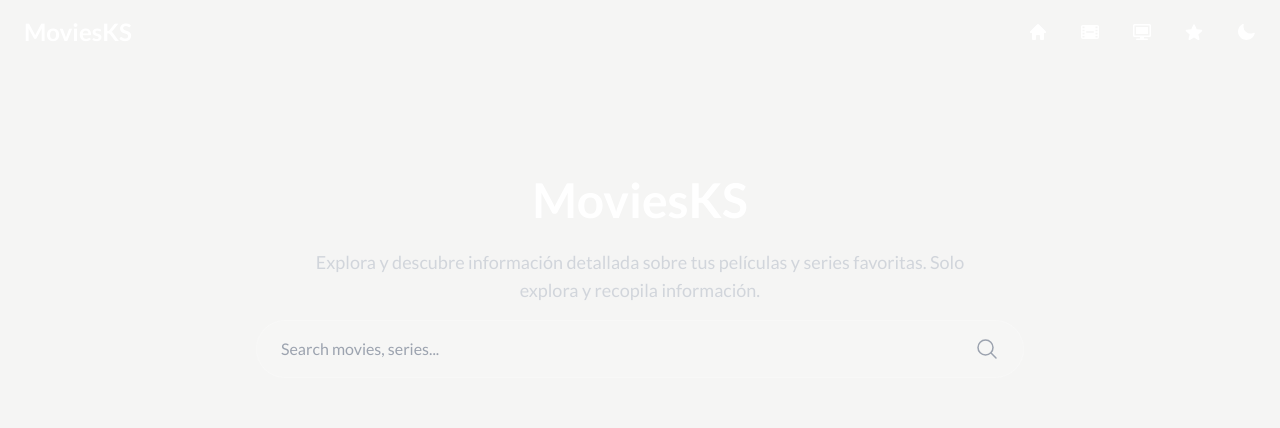
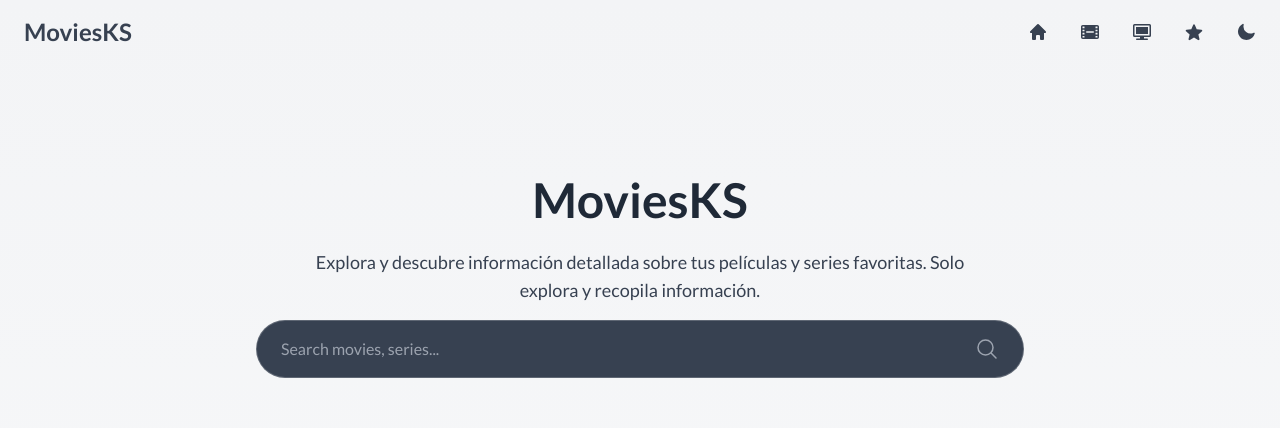
Before and after one commit to KellbisJ/MoviesKS, a React (Vite) app in the folder frontend/: page / in a window 1280 px wide. Shown: the top 428 px of the page. Built offline with nearby package versions, Linux system fonts and the light colour scheme; no server answers.

Commit message:
sm styles changes to a new dark/light mode

```diff
--- a/frontend/src/components/layout/index.tsx
+++ b/frontend/src/components/layout/index.tsx
@@ -15,7 +15,7 @@ const Layout = (): React.JSX.Element => {
 	useEffect(() => {}, [location]);
 
 	return (
-		<main className="bg-stone-100 flex flex-col min-h-screen dark:bg-gradient-to-b from-slate-900 to-slate-800 transition">
+		<main className="bg-gradient-to-b from-gray-100 to-gray-50 flex flex-col min-h-screen dark:bg-gradient-to-b dark:from-slate-900 dark:to-slate-800 transition">
 			{showNavbarHero ? <NavbarHero /> : <Menu />}
 
 			<div className="flex-1 min-h-screen mt-16 p-6 lg:p-8">
--- a/frontend/src/components/nav-bar/index.tsx
+++ b/frontend/src/components/nav-bar/index.tsx
@@ -94,28 +94,28 @@ const NavBar: React.FC<NavBarPropsInterface> = ({ isMobile, toggleSideBar, isSid
 					</ul>
 				</nav>
 			) : (
-				<nav className="hidden md:flex justify-between items-center fixed top-0 w-full px-8 bg-fuchsia-700 dark:bg-slate-900/80 backdrop-blur-sm z-[1000] shadow-md h-16 text-stone-100 transition">
-					<ul className="flex items-center list-none justify-between m-0 w-1/2">
+				<nav className="hidden md:flex justify-between items-center fixed top-0 w-full px-8 bg-white/80 dark:bg-slate-900/80 backdrop-blur-sm z-[1000] shadow-md h-16 text-gray-700 dark:text-stone-100 transition">
+					<ul className="flex items-center list-none justify-between m-0 w-1/2 font-bold">
 						<li className="text-[16px] font-semibold no-underline text-center transition-colors duration-300 cursor-pointer">
-							<Link className="no-underline text-[20px] font-bold" to="/">
+							<Link className="no-underline text-[20px]" to="/">
 								MoviesKS
 							</Link>
 						</li>
 						<div className="w-fit" onClick={() => setIsDarkMode(!isDarkMode)}>
 							{isDarkMode ? <MdLightMode className="text-xl cursor-pointer" /> : <MdDarkMode className="text-xl cursor-pointer" />}
 						</div>
-						<li className="cursor-pointer" onClick={() => handleNavigation('/home')}>
+						<Link to={'/home'} className="cursor-pointer">
 							Home
-						</li>
-						<li className="cursor-pointer" onClick={() => handleNavigation('/movies/all')}>
+						</Link>
+						<Link to={'/movies'} className="cursor-pointer">
 							Movies
-						</li>
-						<li className="cursor-pointer" onClick={() => handleNavigation('/tv/all')}>
+						</Link>
+						<Link to={'/tv'} className="cursor-pointer">
 							TV
-						</li>
-						<li className="cursor-pointer" onClick={() => handleNavigation('/favorites')}>
+						</Link>
+						<Link to={'/favorites'} className="cursor-pointer">
 							Favorites
-						</li>
+						</Link>
 					</ul>
 					<ul className="flex items-center list-none justify-between p-0">
 						<li className="flex items-center font-semibold no-underline text-center duration-300 list-none bg-fuchsia-900 dark:bg-gray-700 border-none rounded-2xl outline-none w-[45vw] min-w-[150px] max-w-[650px] focus-within:outline-none focus-within:ring-2 focus-within:ring-fuchsia-500 dark:focus-within:ring-indigo-950 transition">
--- a/frontend/src/components/navbar-hero/index.tsx
+++ b/frontend/src/components/navbar-hero/index.tsx
@@ -9,11 +9,11 @@ const NavbarHero = (): React.JSX.Element => {
 			<div className="container mx-auto px-6 py-4">
 				<div className="flex items-center justify-center sm:justify-between">
 					<div className="hidden sm:flex space-x-4 items-center">
-						<h1 className="text-2xl font-bold text-white">MoviesKS</h1>
+						<h1 className="text-2xl font-bold text-gray-700 dark:text-white">MoviesKS</h1>
 					</div>
 
 					<div className="flex justify-between sm:space-x-8 items-center  text-center w-full sm:w-auto">
-						<Link to={'/'} className="text-white hover:text-cyan-400 transition" aria-label="Home">
+						<Link to={'/'} className="text-gray-700 dark:text-white hover:text-cyan-400 transition" aria-label="Home">
 							<svg xmlns="http://www.w3.org/2000/svg" viewBox="0 0 20 20" fill="currentColor" className="size-5">
 								<path
 									fillRule="evenodd"
@@ -22,7 +22,7 @@ const NavbarHero = (): React.JSX.Element => {
 								/>
 							</svg>
 						</Link>
-						<Link to={'/movies'} className="text-white hover:text-cyan-400 transition" aria-label="Movies">
+						<Link to={'/movies'} className="text-gray-700 dark:text-white hover:text-cyan-400 transition" aria-label="Movies">
 							<svg xmlns="http://www.w3.org/2000/svg" viewBox="0 0 20 20" fill="currentColor" className="size-5">
 								<path
 									fillRule="evenodd"
@@ -31,7 +31,7 @@ const NavbarHero = (): React.JSX.Element => {
 								/>
 							</svg>
 						</Link>
-						<Link to={'/tv'} className="text-white hover:text-cyan-400 transition" aria-label="TvSeries">
+						<Link to={'/tv'} className="text-gray-700 dark:text-white hover:text-cyan-400 transition" aria-label="TvSeries">
 							<svg xmlns="http://www.w3.org/2000/svg" viewBox="0 0 20 20" fill="currentColor" className="size-5">
 								<path d="M4 5h12v7H4V5Z" />
 								<path
@@ -41,7 +41,7 @@ const NavbarHero = (): React.JSX.Element => {
 								/>
 							</svg>
 						</Link>
-						<Link to={'/favorites'} className="text-white hover:text-cyan-400 transition flex gap-1" aria-label="MyFavorites">
+						<Link to={'/favorites'} className="text-gray-700 dark:text-white hover:text-cyan-400 transition flex gap-1" aria-label="MyFavorites">
 							<svg xmlns="http://www.w3.org/2000/svg" viewBox="0 0 20 20" fill="currentColor" className="size-5 m-auto">
 								<path
 									fillRule="evenodd"
@@ -52,13 +52,13 @@ const NavbarHero = (): React.JSX.Element => {
 						</Link>
 						<button
 							type="button"
-							className="text-white"
+							className="text-gray-700 dark:text-white hover:text-cyan-400 dark:hover:text-cyan-400"
 							aria-label="ThemeButton"
 							onClick={() => {
 								setIsDarkMode(!isDarkMode);
 							}}>
 							{isDarkMode ? (
-								<svg xmlns="http://www.w3.org/2000/svg" viewBox="0 0 20 20" fill="currentColor" className="size-5 hover:text-cyan-400">
+								<svg xmlns="http://www.w3.org/2000/svg" viewBox="0 0 20 20" fill="currentColor" className="size-5">
 									<path d="M10 2a.75.75 0 0 1 .75.75v1.5a.75.75 0 0 1-1.5 0v-1.5A.75.75 0 0 1 10 2ZM10 15a.75.75 0 0 1 .75.75v1.5a.75.75 0 0 1-1.5 0v-1.5A.75.75 0 0 1 10 15ZM10 7a3 3 0 1 0 0 6 3 3 0 0 0 0-6ZM15.657 5.404a.75.75 0 1 0-1.06-1.06l-1.061 1.06a.75.75 0 0 0 1.06 1.06l1.06-1.06ZM6.464 14.596a.75.75 0 1 0-1.06-1.06l-1.06 1.06a.75.75 0 0 0 1.06 1.06l1.06-1.06ZM18 10a.75.75 0 0 1-.75.75h-1.5a.75.75 0 0 1 0-1.5h1.5A.75.75 0 0 1 18 10ZM5 10a.75.75 0 0 1-.75.75h-1.5a.75.75 0 0 1 0-1.5h1.5A.75.75 0 0 1 5 10ZM14.596 15.657a.75.75 0 0 0 1.06-1.06l-1.06-1.061a.75.75 0 1 0-1.06 1.06l1.06 1.06ZM5.404 6.464a.75.75 0 0 0 1.06-1.06l-1.06-1.06a.75.75 0 1 0-1.061 1.06l1.06 1.06Z" />
 								</svg>
 							) : (
--- a/frontend/src/routes/home/index.tsx
+++ b/frontend/src/routes/home/index.tsx
@@ -48,22 +48,22 @@ const Home = (): React.JSX.Element => {
 		<div className="min-h-screen flex justify-center items-start">
 			<div className="container">
 				<div className="text-center mt-4 mb-4">
-					<h2 className="text-4xl md:text-5xl font-playfair font-bold text-white mb-6">MoviesKS</h2>
+					<h2 className="text-4xl md:text-5xl font-playfair font-bold text-gray-800 dark:text-white mb-6">MoviesKS</h2>
 					{/* <p className="text-lg text-gray-300 max-w-2xl mx-auto">
 						Explore and discover detailed information about your favorite movies and TV shows. Only explore and pick up information.
 					</p> */}
-					<p className="text-lg text-gray-300 max-w-2xl mx-auto">
+					<p className="text-lg text-gray-700 dark:text-gray-300 max-w-2xl mx-auto">
 						Explora y descubre información detallada sobre tus películas y series favoritas. Solo explora y recopila información.
 					</p>
 				</div>
 
 				{/* Search Bar */}
 				<div className="max-w-3xl mx-auto relative">
-					<div className="flex items-center bg-white/10 rounded-full px-6 py-4 border border-white/20">
+					<div className="flex items-center bg-gray-700 dark:bg-gradient-to-b dark:from-gray-100 dark:to-gray-50 rounded-full px-6 py-4 border border-white/20">
 						<input
 							type="text"
 							placeholder="Search movies, series..."
-							className="w-full bg-transparent border-none focus:ring-0 text-white placeholder-gray-400 outline-none no-underline pr-2"
+							className="w-full bg-transparent border-none focus:ring-0 text-gray-300 dark:text-gray-700 placeholder-gray-400 outline-none no-underline pr-2"
 						/>
 						<button type="button" className="w-6 h-6 text-gray-400">
 							<svg xmlns="http://www.w3.org/2000/svg" fill="none" viewBox="0 0 24 24" strokeWidth={1.5} stroke="currentColor" className="size-6">
```
